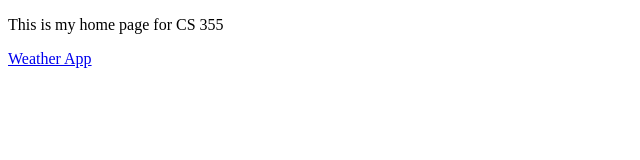
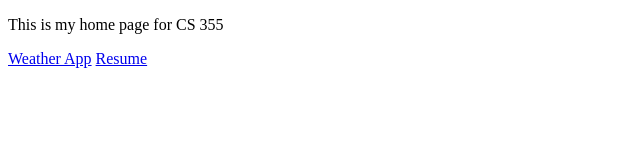
Before and after one commit to mjkim65/mjkim65.github.io-cs355, a plain HTML site: page index.html in a window 1280 px wide. Shown: the full height of the page, 0-640 px from the left. Drawn offline with Linux system fonts and the light colour scheme.

Commit message:
Update index.html

```diff
--- a/index.html
+++ b/index.html
@@ -7,5 +7,6 @@
   <body>
     <p>This is my home page for CS 355</p>
     <a href="https://mjkim65.github.io/mjkim65.github.io-cs355/Weather%20App/Weather_App.html">Weather App</a>
+    <a href="https://mjkim65.github.io/mjkim65.github.io-cs355/Resume/resume.html">Resume</a>
   </body>
 </html>
```
